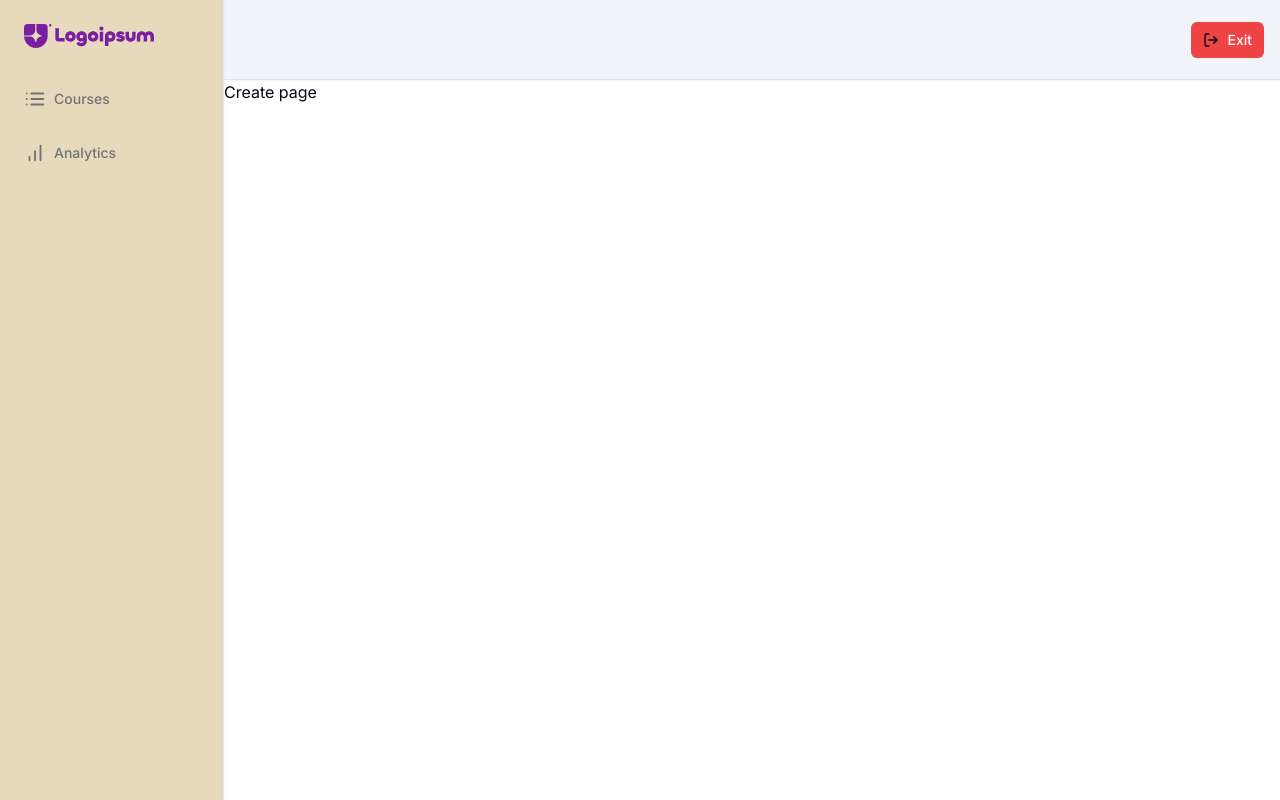
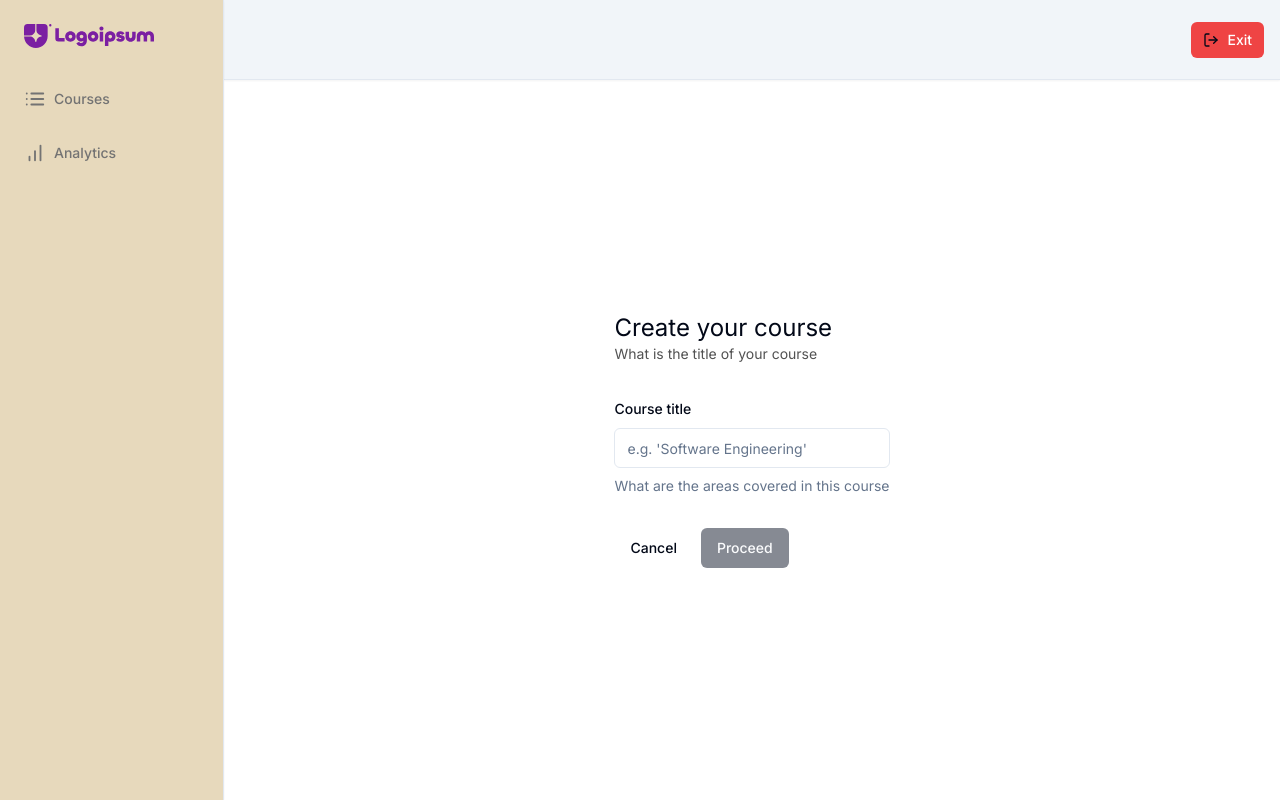
Before and after one commit to Faotu/lms-wep-app, a Next.js app: page /instructor/create in a window 1280 px wide. Built offline with nearby package versions, Linux system fonts and the light colour scheme.

Commit message:
proceed to create a course

```diff
--- a/app/(mydashboard)/instructor/create/page.tsx
+++ b/app/(mydashboard)/instructor/create/page.tsx
@@ -1,5 +1,6 @@
 "use client";
 import React from "react";
+import Link from "next/link";
 import * as z from "zod";
 import axios from "axios";
 import { zodResolver } from "@hookform/resolvers/zod";
@@ -10,6 +11,7 @@ import {
   FormControl,
   FormDescription,
   FormField,
+  FormItem,
   FormLabel,
   FormMessage,
 } from "@/components/ui/form";
@@ -32,7 +34,54 @@ const CreatePage = () => {
   const onSubmit = (values: z.infer<typeof formSchema>) => {
     console.log(values);
   };
-  return <div>Create page </div>;
+  return (
+    <div className="max-w-5xl mx-auto flex md:items-center md:justify-center h-full p-6">
+      <div>
+        <h1 className="text-2xl">Create your course</h1>
+
+        <p className="text-sm text-neutral-600">
+          What is the title of your course
+        </p>
+        <Form {...form}>
+          <form
+            className="space-y-8 mt-8"
+            onSubmit={form.handleSubmit(onSubmit)}
+          >
+            <FormField
+              control={form.control}
+              name="title"
+              render={({ field }) => (
+                <FormItem>
+                  <FormLabel>Course title</FormLabel>
+                  <FormControl>
+                    <Input
+                      disabled={isSubmitting}
+                      placeholder="e.g. 'Software Engineering'"
+                      {...field}
+                    />
+                  </FormControl>
+                  <FormDescription>
+                    What are the areas covered in this course
+                  </FormDescription>
+                  <FormMessage />
+                </FormItem>
+              )}
+            />
+            <div className="flex items-center gap-x-2">
+              <Link href="/">
+                <Button variant="ghost" type="button">
+                  Cancel
+                </Button>
+              </Link>
+              <Button type="submit" disabled={!isValid || isSubmitting}>
+                Proceed
+              </Button>
+            </div>
+          </form>
+        </Form>
+      </div>
+    </div>
+  );
 };
 
 export default CreatePage;
```
